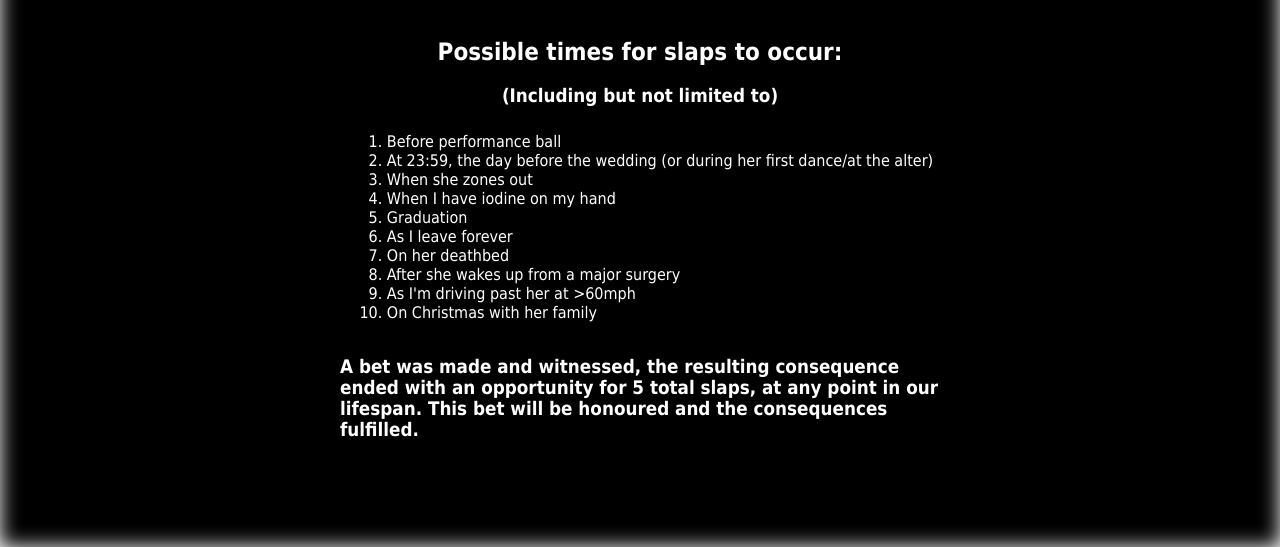
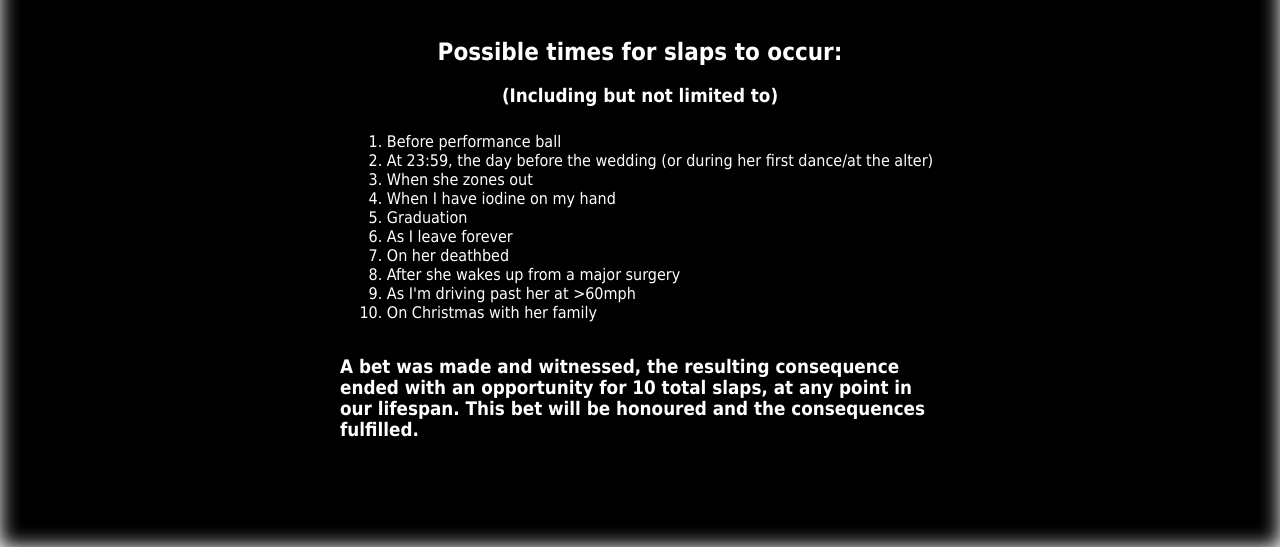
Before and after one commit to billonium4535/slapcountdown.uk, a plain HTML site: page index.html in a window 1280 px wide. Shown: the part 253-800 px from the top of the page. Drawn offline with Linux system fonts and the light colour scheme.

Commit message:
Add files via upload

```diff
--- a/index.html
+++ b/index.html
@@ -35,7 +35,7 @@
 			<li>As I'm driving past her at >60mph</li>
 			<li>On Christmas with her family</li>
 		</ol>
-		<h3>A bet was made and witnessed, the resulting consequence ended with an opportunity for 5 total slaps, at any point in our lifespan. This bet will be honoured and the consequences fulfilled.</h3>
+		<h3>A bet was made and witnessed, the resulting consequence ended with an opportunity for 10 total slaps, at any point in our lifespan. This bet will be honoured and the consequences fulfilled.</h3>
     </div>
 	<script type="text/javascript" src="index_script.js"></script>
 </body>
```
